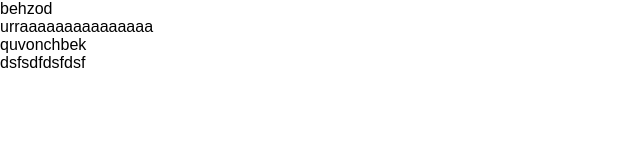
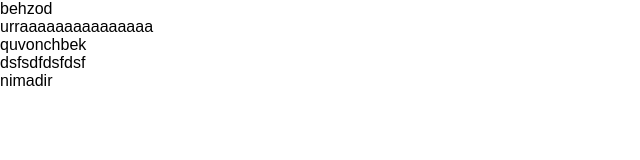
Before and after one commit to nosirovbehzodjon/github, a plain HTML site: page index.html in a window 1280 px wide. Shown: the full height of the page, 0-640 px from the left. Drawn offline with Linux system fonts and the light colour scheme.

Commit message:
nimadir add

```diff
--- a/index.html
+++ b/index.html
@@ -21,5 +21,6 @@
         quvonchbek
       </div>
       <div>dsfsdfdsfdsf</div>
+      <div>nimadir</div>
     </body>
 </html>
```
